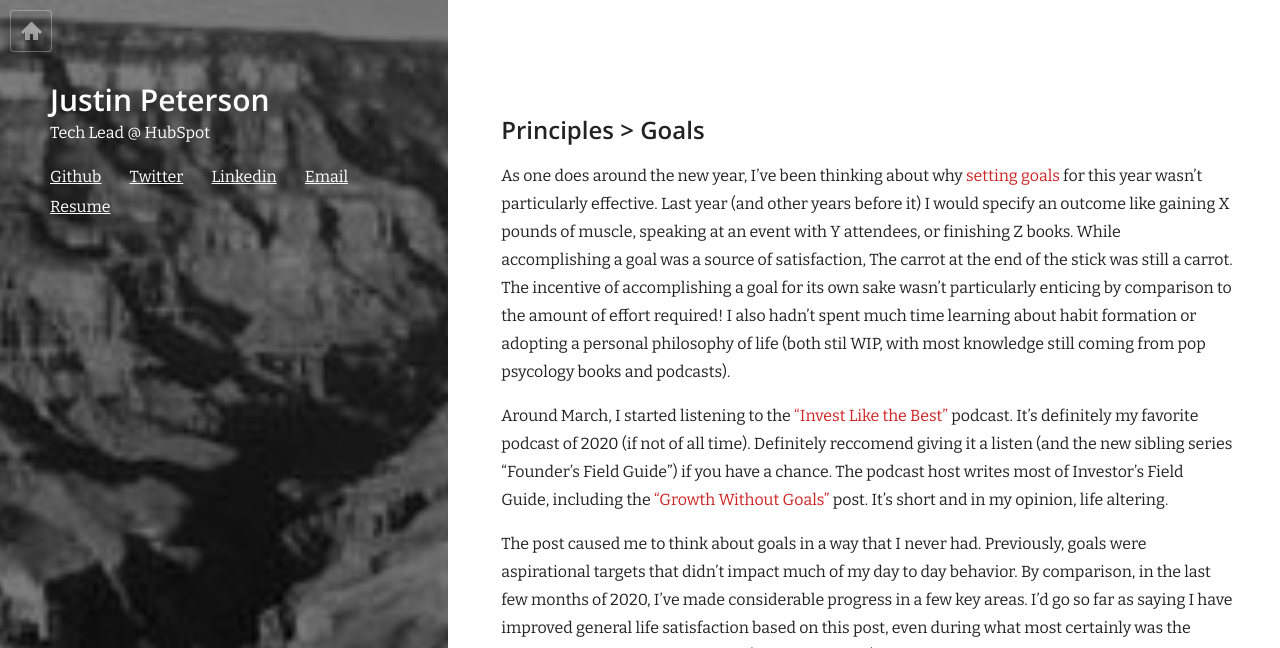
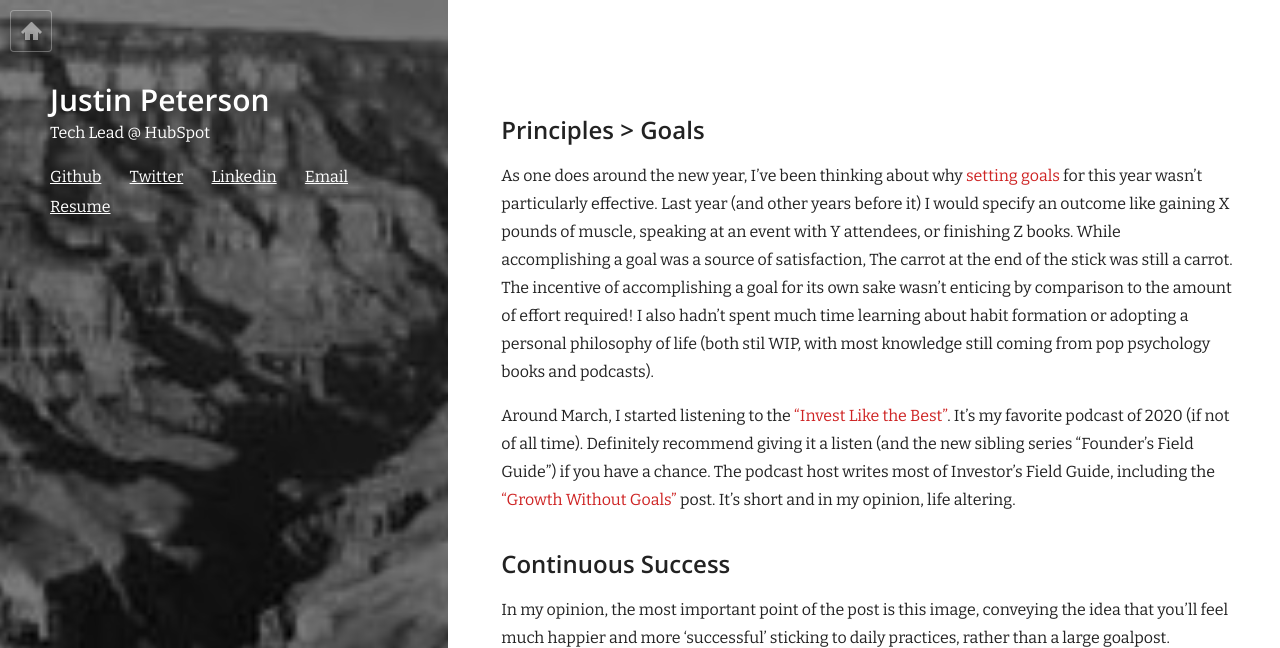
Before and after one commit to jmp3833/jmp3833.github.io, a Jekyll site: the page built from _posts/2020-12-24-goals2021.md, in a window 1280 px wide, cut to the strip 0-648 px from the top of the page. Built offline with Jekyll 4.4.1, drawn with Linux system fonts in a browser that asks for light colours; nearby versions of some CDN libraries; our own code applies the rules of GitHub Pages for plain Markdown files; some of the changed text lies outside the part shown.

Commit message:
Trim redundant content

```diff
--- a/_posts/2020-12-24-goals2021.md
+++ b/_posts/2020-12-24-goals2021.md
@@ -7,15 +7,13 @@
 ---
 
 ## Principles > Goals
-As one does around the new year, I've been thinking about why [setting goals](https://paper.dropbox.com/doc/Planning-2020--BB6TsO3lBSskSVrU4MkG14TgAQ-BC2RCXLU0JZMSqPG8fer4) for this year wasn't particularly effective. Last year (and other years before it) I would specify an outcome like gaining X pounds of muscle, speaking at an event with Y attendees, or finishing Z books. While accomplishing a goal was a source of satisfaction, The carrot at the end of the stick was still a carrot. The incentive of accomplishing a goal for its own sake wasn't particularly enticing by comparison to the amount of effort required! I also hadn't spent much time learning about habit formation or adopting a personal philosophy of life (both stil WIP, with most knowledge still coming from pop psycology books and podcasts).
+As one does around the new year, I've been thinking about why [setting goals](https://paper.dropbox.com/doc/Planning-2020--BB6TsO3lBSskSVrU4MkG14TgAQ-BC2RCXLU0JZMSqPG8fer4) for this year wasn't particularly effective. Last year (and other years before it) I would specify an outcome like gaining X pounds of muscle, speaking at an event with Y attendees, or finishing Z books. While accomplishing a goal was a source of satisfaction, The carrot at the end of the stick was still a carrot. The incentive of accomplishing a goal for its own sake wasn't enticing by comparison to the amount of effort required! I also hadn't spent much time learning about habit formation or adopting a personal philosophy of life (both stil WIP, with most knowledge still coming from pop psychology books and podcasts).
 
-Around March, I started listening to the ["Invest Like the Best"](https://investorfieldguide.com/podcast/) podcast. It's definitely my favorite podcast of 2020 (if not of all time). Definitely reccomend giving it a listen (and the new sibling series "Founder's Field Guide") if you have a chance. The podcast host writes most of Investor's Field Guide, including the ["Growth Without Goals"](https://investorfieldguide.com/growth-without-goals/) post. It's short and in my opinion, life
+Around March, I started listening to the ["Invest Like the Best"](https://investorfieldguide.com/podcast/). It's my favorite podcast of 2020 (if not of all time). Definitely recommend giving it a listen (and the new sibling series "Founder's Field Guide") if you have a chance. The podcast host writes most of Investor's Field Guide, including the ["Growth Without Goals"](https://investorfieldguide.com/growth-without-goals/) post. It's short and in my opinion, life
 altering.
 
-The post caused me to think about goals in a way that I never had. Previously, goals were aspirational targets that didn't impact much of my day to day behavior. By comparison, in the last few months of 2020, I've made considerable progress in a few key areas. I'd go so far as saying I have improved general life satisfaction based on this post, even during what most certainly was the weirdest year of most of our lives (myself included).
-
 ## Continuous Success
-In my opinion, the most important point of the post is this image, conveying the idea that you'll feel much happier and more 'succesful' sticking to daily practices, rather than a large goalpost.
+In my opinion, the most important point of the post is this image, conveying the idea that you'll feel much happier and more 'successful' sticking to daily practices, rather than a large goalpost.
 
 {% include
   image.html
@@ -41,10 +39,6 @@
 
 * Self awareness -  Understanding that taking extra time to work on the right thing rather than burning energy on the wrong things generates the most value. I'd like to make a more tangible decision making framework around this (Ex: measuring required tasks at work, deciding which bits take the most time, and working to automate them). This should spill over more generally into other areas of life, most notably how I make time for others. More listening, less speaking!
 
-* Continued daily habits -  Daily unguided meditation and breathwork has been the biggest generator of change so far this year. Hoping to keep this going alongisde daily exercise and building a muscle for continued learning. Maybe I'll swap a few of my current daily habits out for new ones. I'm focusing more on building dicipline.
+* Continued daily habits - Unguided meditation and breathwork have been the biggest generator of change so far this year. I'm hoping to keep it going alongside daily exercise and continued learning. I'll likely swap a few of my current daily habits out for new ones, focusing primarily on building dicipline.
 
-* Taking more risks - Doing more things that scare me than I currently do. Sending cold compliments to people I respect, publishing (poor) writing and getting feedback, and perhaps moving to a new part of the US. Discomfort should apply to my day to day activities rather than fantisizing about large goals (like speaking at large events). Ask for feedback way more often than your currently do.
-
-## On to 2021!
-
-There's no denying this year has been uniquely challenging to most of us, myself included. I'd love to get to know what principles you're focusing on as things become more stable in 2021.
+* Taking more risks - Doing things that scare me. Sending cold compliments to people I respect, publishing writing and getting feedback, and perhaps moving to a new part of the US. Discomfort should apply to my day-to-day activities rather than fantasizing about large goals (like speaking at large events). Beginning to ask for feedback more often than I currently do.
```
Also changed, not shown: other parts of _posts/2020-12-24-goals2021.md (+2 -2 lines).
